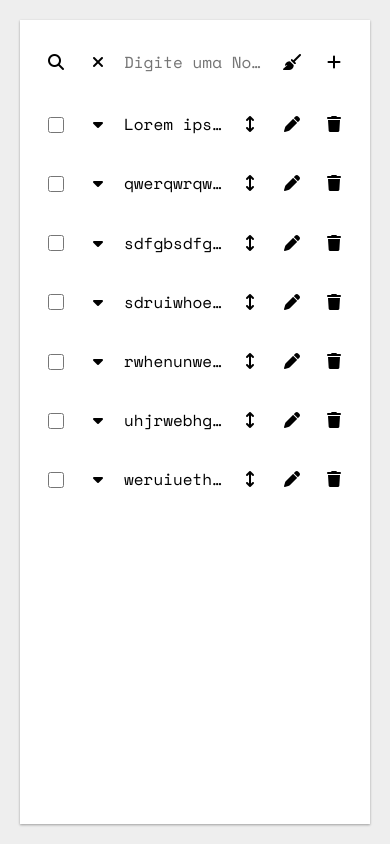
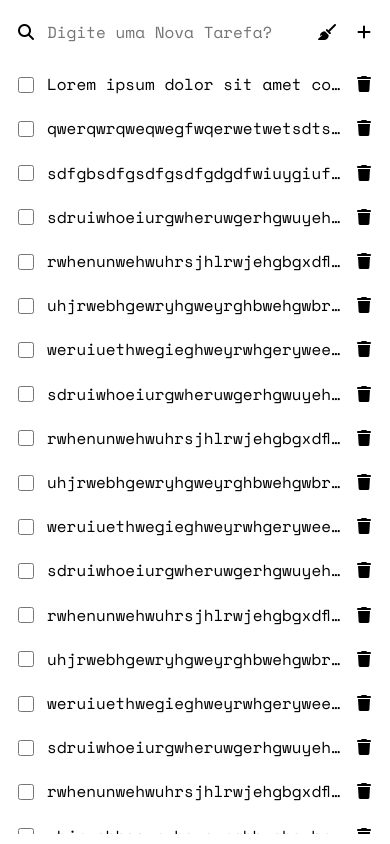
Before and after one commit to SamarionJunior/Projetos, a React (Create React App) app: page / in a window 390 px wide. Built offline with nearby package versions, Linux system fonts and the light colour scheme.

Commit message:
Atualização para Mobile

```diff
--- a/src/pages/ToDo/index.jsx
+++ b/src/pages/ToDo/index.jsx
@@ -18,100 +18,38 @@ const ToDo = _ => {
         {isChecked: false, name: "rwhenunwehwuhrsjhlrwjehgbgxdflngvwehrugwhergvnwergmwejghwerjgwergwergwe", id: Math.random()},
         {isChecked: false, name: "uhjrwebhgewryhgweyrghbwehgwbreywcncwyhrvnhevuerwervbkhwejrvnwekvhervjhwe", id: Math.random()},
         {isChecked: false, name: "weruiuethwegieghweyrwhgeryweeeeeeeeeehrwfgbrnhwfergrywiugryqwguehuqie", id: Math.random()},
-        // {isChecked: false, name: "b", id: Math.random()},
-        // {isChecked: false, name: "c", id: Math.random()},
-        // {isChecked: false, name: "c", id: Math.random()},
-        // {isChecked: false, name: "c", id: Math.random()},
-        // {isChecked: false, name: "c", id: Math.random()},
-        // {isChecked: false, name: "c", id: Math.random()},
-        // {isChecked: false, name: "c", id: Math.random()},
-        // {isChecked: false, name: "c", id: Math.random()},
-        // {isChecked: false, name: "c", id: Math.random()},
-        // {isChecked: false, name: "c", id: Math.random()},
-        // {isChecked: false, name: "c", id: Math.random()},
-        // {isChecked: false, name: "c", id: Math.random()},
-        // {isChecked: false, name: "c", id: Math.random()},
-        // {isChecked: false, name: "c", id: Math.random()},
-        // {isChecked: false, name: "c", id: Math.random()},
-        // {isChecked: false, name: "c", id: Math.random()},
-        // {isChecked: false, name: "c", id: Math.random()},
-        // {isChecked: false, name: "c", id: Math.random()},
-        // {isChecked: false, name: "c", id: Math.random()},
-        // {isChecked: false, name: "c", id: Math.random()},
-        // {isChecked: false, name: "c", id: Math.random()},
-        // {isChecked: false, name: "c", id: Math.random()},
-        // {isChecked: false, name: "c", id: Math.random()},
-        // {isChecked: false, name: "c", id: Math.random()},
-        // {isChecked: false, name: "c", id: Math.random()},
-        // {isChecked: false, name: "c", id: Math.random()},
-        // {isChecked: false, name: "c", id: Math.random()},
-        // {isChecked: false, name: "c", id: Math.random()},
-        // {isChecked: false, name: "c", id: Math.random()},
-        // {isChecked: false, name: "c", id: Math.random()},
-        // {isChecked: false, name: "c", id: Math.random()},
-        // {isChecked: false, name: "c", id: Math.random()},
-        // {isChecked: false, name: "c", id: Math.random()},
-        // {isChecked: false, name: "c", id: Math.random()},
-        // {isChecked: false, name: "c", id: Math.random()},
-        // {isChecked: false, name: "c", id: Math.random()},
-        // {isChecked: false, name: "c", id: Math.random()},
-        // {isChecked: false, name: "c", id: Math.random()},
-        // {isChecked: false, name: "c", id: Math.random()},
-        // {isChecked: false, name: "c", id: Math.random()},
-        // {isChecked: false, name: "c", id: Math.random()},
-        // {isChecked: false, name: "c", id: Math.random()},
-        // {isChecked: false, name: "c", id: Math.random()},
-        // {isChecked: false, name: "c", id: Math.random()},
-        // {isChecked: false, name: "c", id: Math.random()},
-        // {isChecked: false, name: "c", id: Math.random()},
-        // {isChecked: false, name: "c", id: Math.random()},
-        // {isChecked: false, name: "c", id: Math.random()},
-        // {isChecked: false, name: "c", id: Math.random()},
-        // {isChecked: false, name: "c", id: Math.random()},
-        // {isChecked: false, name: "c", id: Math.random()},
-        // {isChecked: false, name: "c", id: Math.random()},
-        // {isChecked: false, name: "c", id: Math.random()},
-        // {isChecked: false, name: "c", id: Math.random()},
-        // {isChecked: false, name: "c", id: Math.random()},
-        // {isChecked: false, name: "c", id: Math.random()},
-        // {isChecked: false, name: "c", id: Math.random()},
-        // {isChecked: false, name: "c", id: Math.random()},
-        // {isChecked: false, name: "c", id: Math.random()},
-        // {isChecked: false, name: "c", id: Math.random()},
-        // {isChecked: false, name: "c", id: Math.random()},
-        // {isChecked: false, name: "c", id: Math.random()},
-        // {isChecked: false, name: "c", id: Math.random()},
-        // {isChecked: false, name: "c", id: Math.random()},
-        // {isChecked: false, name: "c", id: Math.random()},
-        // {isChecked: false, name: "c", id: Math.random()},
-        // {isChecked: false, name: "c", id: Math.random()},
-        // {isChecked: false, name: "c", id: Math.random()},
-        // {isChecked: false, name: "c", id: Math.random()},
-        // {isChecked: false, name: "c", id: Math.random()},
-        // {isChecked: false, name: "c", id: Math.random()},
-        // {isChecked: false, name: "c", id: Math.random()},
-        // {isChecked: false, name: "c", id: Math.random()},
-        // {isChecked: false, name: "c", id: Math.random()},
-        // {isChecked: false, name: "c", id: Math.random()},
-        // {isChecked: false, name: "c", id: Math.random()},
-        // {isChecked: false, name: "c", id: Math.random()},
-        // {isChecked: false, name: "c", id: Math.random()},
-        // {isChecked: false, name: "c", id: Math.random()},
-        // {isChecked: false, name: "c", id: Math.random()},
-        // {isChecked: false, name: "c", id: Math.random()},
-        // {isChecked: false, name: "c", id: Math.random()},
-        // {isChecked: false, name: "c", id: Math.random()},
-        // {isChecked: false, name: "c", id: Math.random()},
-        // {isChecked: false, name: "c", id: Math.random()},
-        // {isChecked: false, name: "c", id: Math.random()},
-        // {isChecked: false, name: "c", id: Math.random()},
-        // {isChecked: false, name: "c", id: Math.random()},
-        // {isChecked: false, name: "c", id: Math.random()},
-        // {isChecked: false, name: "c", id: Math.random()},
-        // {isChecked: false, name: "c", id: Math.random()},
-        // {isChecked: false, name: "c", id: Math.random()},
-        // {isChecked: false, name: "c", id: Math.random()},
-        // {isChecked: false, name: "c", id: Math.random()},
+        {isChecked: false, name: "sdruiwhoeiurgwheruwgerhgwuyehgweyghweoiugeghweuighwoegweugowehgu", id: Math.random()},
+        {isChecked: false, name: "rwhenunwehwuhrsjhlrwjehgbgxdflngvwehrugwhergvnwergmwejghwerjgwergwergwe", id: Math.random()},
+        {isChecked: false, name: "uhjrwebhgewryhgweyrghbwehgwbreywcncwyhrvnhevuerwervbkhwejrvnwekvhervjhwe", id: Math.random()},
+        {isChecked: false, name: "weruiuethwegieghweyrwhgeryweeeeeeeeeehrwfgbrnhwfergrywiugryqwguehuqie", id: Math.random()},
+        {isChecked: false, name: "sdruiwhoeiurgwheruwgerhgwuyehgweyghweoiugeghweuighwoegweugowehgu", id: Math.random()},
+        {isChecked: false, name: "rwhenunwehwuhrsjhlrwjehgbgxdflngvwehrugwhergvnwergmwejghwerjgwergwergwe", id: Math.random()},
+        {isChecked: false, name: "uhjrwebhgewryhgweyrghbwehgwbreywcncwyhrvnhevuerwervbkhwejrvnwekvhervjhwe", id: Math.random()},
+        {isChecked: false, name: "weruiuethwegieghweyrwhgeryweeeeeeeeeehrwfgbrnhwfergrywiugryqwguehuqie", id: Math.random()},
+        {isChecked: false, name: "sdruiwhoeiurgwheruwgerhgwuyehgweyghweoiugeghweuighwoegweugowehgu", id: Math.random()},
+        {isChecked: false, name: "rwhenunwehwuhrsjhlrwjehgbgxdflngvwehrugwhergvnwergmwejghwerjgwergwergwe", id: Math.random()},
+        {isChecked: false, name: "uhjrwebhgewryhgweyrghbwehgwbreywcncwyhrvnhevuerwervbkhwejrvnwekvhervjhwe", id: Math.random()},
+        {isChecked: false, name: "weruiuethwegieghweyrwhgeryweeeeeeeeeehrwfgbrnhwfergrywiugryqwguehuqie", id: Math.random()},
+        {isChecked: false, name: "sdruiwhoeiurgwheruwgerhgwuyehgweyghweoiugeghweuighwoegweugowehgu", id: Math.random()},
+        {isChecked: false, name: "rwhenunwehwuhrsjhlrwjehgbgxdflngvwehrugwhergvnwergmwejghwerjgwergwergwe", id: Math.random()},
+        {isChecked: false, name: "uhjrwebhgewryhgweyrghbwehgwbreywcncwyhrvnhevuerwervbkhwejrvnwekvhervjhwe", id: Math.random()},
+        {isChecked: false, name: "weruiuethwegieghweyrwhgeryweeeeeeeeeehrwfgbrnhwfergrywiugryqwguehuqie", id: Math.random()},
+        {isChecked: false, name: "sdruiwhoeiurgwheruwgerhgwuyehgweyghweoiugeghweuighwoegweugowehgu", id: Math.random()},
+        {isChecked: false, name: "rwhenunwehwuhrsjhlrwjehgbgxdflngvwehrugwhergvnwergmwejghwerjgwergwergwe", id: Math.random()},
+        {isChecked: false, name: "uhjrwebhgewryhgweyrghbwehgwbreywcncwyhrvnhevuerwervbkhwejrvnwekvhervjhwe", id: Math.random()},
+        {isChecked: false, name: "weruiuethwegieghweyrwhgeryweeeeeeeeeehrwfgbrnhwfergrywiugryqwguehuqie", id: Math.random()},
+        {isChecked: false, name: "sdruiwhoeiurgwheruwgerhgwuyehgweyghweoiugeghweuighwoegweugowehgu", id: Math.random()},
+        {isChecked: false, name: "rwhenunwehwuhrsjhlrwjehgbgxdflngvwehrugwhergvnwergmwejghwerjgwergwergwe", id: Math.random()},
+        {isChecked: false, name: "uhjrwebhgewryhgweyrghbwehgwbreywcncwyhrvnhevuerwervbkhwejrvnwekvhervjhwe", id: Math.random()},
+        {isChecked: false, name: "weruiuethwegieghweyrwhgeryweeeeeeeeeehrwfgbrnhwfergrywiugryqwguehuqie", id: Math.random()},
+        {isChecked: false, name: "sdruiwhoeiurgwheruwgerhgwuyehgweyghweoiugeghweuighwoegweugowehgu", id: Math.random()},
+        {isChecked: false, name: "rwhenunwehwuhrsjhlrwjehgbgxdflngvwehrugwhergvnwergmwejghwerjgwergwergwe", id: Math.random()},
+        {isChecked: false, name: "uhjrwebhgewryhgweyrghbwehgwbreywcncwyhrvnhevuerwervbkhwejrvnwekvhervjhwe", id: Math.random()},
+        {isChecked: false, name: "weruiuethwegieghweyrwhgeryweeeeeeeeeehrwfgbrnhwfergrywiugryqwguehuqie", id: Math.random()},
+        {isChecked: false, name: "sdruiwhoeiurgwheruwgerhgwuyehgweyghweoiugeghweuighwoegweugowehgu", id: Math.random()},
+        {isChecked: false, name: "rwhenunwehwuhrsjhlrwjehgbgxdflngvwehrugwhergvnwergmwejghwerjgwergwergwe", id: Math.random()},
+        {isChecked: false, name: "uhjrwebhgewryhgweyrghbwehgwbreywcncwyhrvnhevuerwervbkhwejrvnwekvhervjhwe", id: Math.random()},
+        {isChecked: false, name: "weruiuethwegieghweyrwhgeryweeeeeeeeeehrwfgbrnhwfergrywiugryqwguehuqie", id: Math.random()},
     ])
     const setNewTask = task => {
         setTasks(oldTasks =>
@@ -154,12 +92,14 @@ const ToDo = _ => {
 
     const FullText = (command, id) => {
         if(command){
-            document.getElementById(`Label${id}`).style.whiteSpace = "normal"
+            document.getElementById(`LabelLock${id}`).style.whiteSpace = "normal"
+            document.getElementById(`LabelUnlock${id}`).style.whiteSpace = "normal"
             document.getElementById(`Items${id}`).style.alignItems = "start"
             document.getElementById(`FullTextButtonOpen${id}`).style.display = "none"
             document.getElementById(`FullTextButtonClose${id}`).style.display = "block"
         }else{
-            document.getElementById(`Label${id}`).style.whiteSpace = "nowrap"
+            document.getElementById(`LabelLock${id}`).style.whiteSpace = "nowrap"
+            document.getElementById(`LabelUnlock${id}`).style.whiteSpace = "nowrap"
             document.getElementById(`Items${id}`).style.alignItems = "center"
             document.getElementById(`FullTextButtonOpen${id}`).style.display = "block"
             document.getElementById(`FullTextButtonClose${id}`).style.display = "none"
@@ -219,15 +159,15 @@ const ToDo = _ => {
     return (
         <div id="ToDo" className="ToDo">
             <main className="ToDoContent">
-                <section className="List BoxShadow">
+                <section className="List">
                     <div className="Form">
                         <button className="ButtonTextInput" onClick={() => newTaskInput !== "" ? Search() : console.log("Vazio!!!")}>
                             <i className="fa-solid fa-magnifying-glass" />
                         </button>
 
-                        <button className="ButtonTextInput" onClick={() => searchList !== false ? setSearchList(false) : undefined}>
+                        {/* <button className="ButtonTextInput" onClick={() => searchList !== false ? setSearchList(false) : undefined}>
                             <i className="fa-solid fa-xmark" />
-                        </button>
+                        </button> */}
 
                         <input id="NewTaskInput" name="NewTaskInput" type="text" className="TextInput" placeholder="Digite uma Nova Tarefa?" value={newTaskInput} onChange={(e) => setNewTaskInput(String(e.target.value))}/>
 
@@ -245,18 +185,14 @@ const ToDo = _ => {
                                 task !== undefined ? <div key={String(task.id)} className="Items" id={`Items${task.id}`} >
                                     <input id={`check${task.id}`} name={`check${task.id}`} type="checkbox" className="CheckInput"  check={String(task.isChecked)} onChange={(e) => Check(Number(task.id))}/>
 
-                                    <button className="ButtonCheckInput" id={`FullTextButtonOpen${task.id}`} onClick={(e => FullText(true, Number(task.id)))}>
+                                    <p htmlFor={`check${task.id}`} id={`LabelLock${task.id}`} className={task.isChecked ? "Label cortado" : "Label"}>{task.name}</p>
+                                    <input htmlFor={`check${task.id}`} id={`LabelUnlock${task.id}`} className="Label" style={{display: "none"}} onChange={(e) => setEditedText(String(e.target.value))} value={editedText}/>
+
+                                    {/* <button className="ButtonCheckInput" id={`FullTextButtonOpen${task.id}`} onClick={(e => FullText(true, Number(task.id)))}>
                                         <i className="fa-solid fa-caret-down" />
                                     </button>
                                     <button className="ButtonCheckInput" id={`FullTextButtonClose${task.id}`} style={{display: "none"}} onClick={(e => FullText(false, Number(task.id)))}>
                                         <i className="fa-solid fa-caret-up" />
-                                    </button>
-
-                                    <input htmlFor={`check${task.id}`} id={`LabelLock${task.id}`} className={task.isChecked ? "Label cortado" : "Label"} readOnly value={task.name}/>
-                                    <input htmlFor={`check${task.id}`} id={`LabelUnlock${task.id}`} className="Label" style={{display: "none"}} onChange={(e) => setEditedText(String(e.target.value))} value={editedText}/>
-
-                                    <button className="ButtonCheckInput" onClick={(e => RemoveTask(Number(task.id)))}>
-                                        <i className="fa-solid fa-arrows-up-down" />
                                     </button>
 
                                     <button className="ButtonCheckInput" id={`UpdateTextButtonOpen${task.id}`}  onClick={(e => UpdateText(true, Number(task.id)))}>
@@ -264,7 +200,7 @@ const ToDo = _ => {
                                     </button>
                                     <button className="ButtonCheckInput" id={`UpdateTextButtonClose${task.id}`}  style={{display: "none"}} onClick={(e => UpdateText(false, Number(task.id)))}>
                                         <i class="fa-solid fa-floppy-disk"></i>
-                                    </button>
+                                    </button> */}
 
                                     <button className="ButtonCheckInput" onClick={(e => RemoveTask(Number(task.id)))}>
                                         <i className="fa-solid fa-trash" />
@@ -280,3 +216,7 @@ const ToDo = _ => {
 }
 
 export default ToDo
+
+{/* <button className="ButtonCheckInput" onClick={(e => RemoveTask(Number(task.id)))}>
+    <i className="fa-solid fa-arrows-up-down" />
+</button> */}
--- a/src/pages/ToDo/style.css
+++ b/src/pages/ToDo/style.css
@@ -43,6 +43,20 @@
             display: flex;
             flex-direction: column;
             background-color: white;
+            box-shadow: 0 1px 3px rgb(0 0 0 / 12%), 0 1px 2px rgb(0 0 0 / 24%);
+            transition: all 0.3s cubic-bezier(.25,.8,.25,1);
+        }
+
+        @media (max-width: 480px){
+            .List{
+                padding: 1rem;
+                margin: 0;
+                width: 100%;
+                max-width: 512px;
+                min-width: 320px;
+                height: 100%;
+                box-shadow: none;
+            }
         }
 
             .Form{
@@ -50,22 +64,18 @@
                 width: 100%;
                 height: auto;
                 display: grid;
-                grid-template-columns: auto auto 1fr auto auto;
+                grid-template-columns: auto 1fr auto auto;
                 gap: 1rem;
                 justify-items: center;
                 align-items: center;
-                /* display: flex;
-                align-items: center;
-                justify-content: center; */
             }
 
-            /* .Form > *{
-                margin-right: 1rem;
+            @media (max-width: 480px){
+                .Form{
+                    margin-bottom: 1rem;
+                    gap: 0.5rem;
+                }
             }
-
-            .Form > *:last-child{
-                margin-right: 0;
-            } */
 
                 .TextInput{
                     width: 100%;
@@ -90,6 +100,7 @@
                     height: 3.2rem;
                     border-radius: 4px;
                 }
+
                 .ButtonTextInput:hover{
                     background-color: black;
                     color: #fff;
@@ -111,13 +122,22 @@
                     .Items{
                         width: 100%;
                         display: grid;
-                        grid-template-columns: 3.2rem auto 1fr auto auto auto;
+                        grid-template-columns: 3.2rem auto 1fr;
                         gap: 1rem;
                         justify-items: center;
                         align-items: center;
                         margin-bottom: calc(2rem -  3px);
                         border-bottom: 3px solid transparent;
-                    }.Items:hover, .Items:focus{
+                    }
+
+                    @media (max-width: 480px){
+                        .Items{
+                            gap: 0.5rem;
+                            margin-bottom: calc(0.5rem -  3px);
+                        }
+                    }
+
+                    .Items:hover, .Items:focus{
                         border-bottom: 3px solid black;
                     }
 
```
Also changed, not shown: 1 other file (tests, documents, lock files or other folders).
